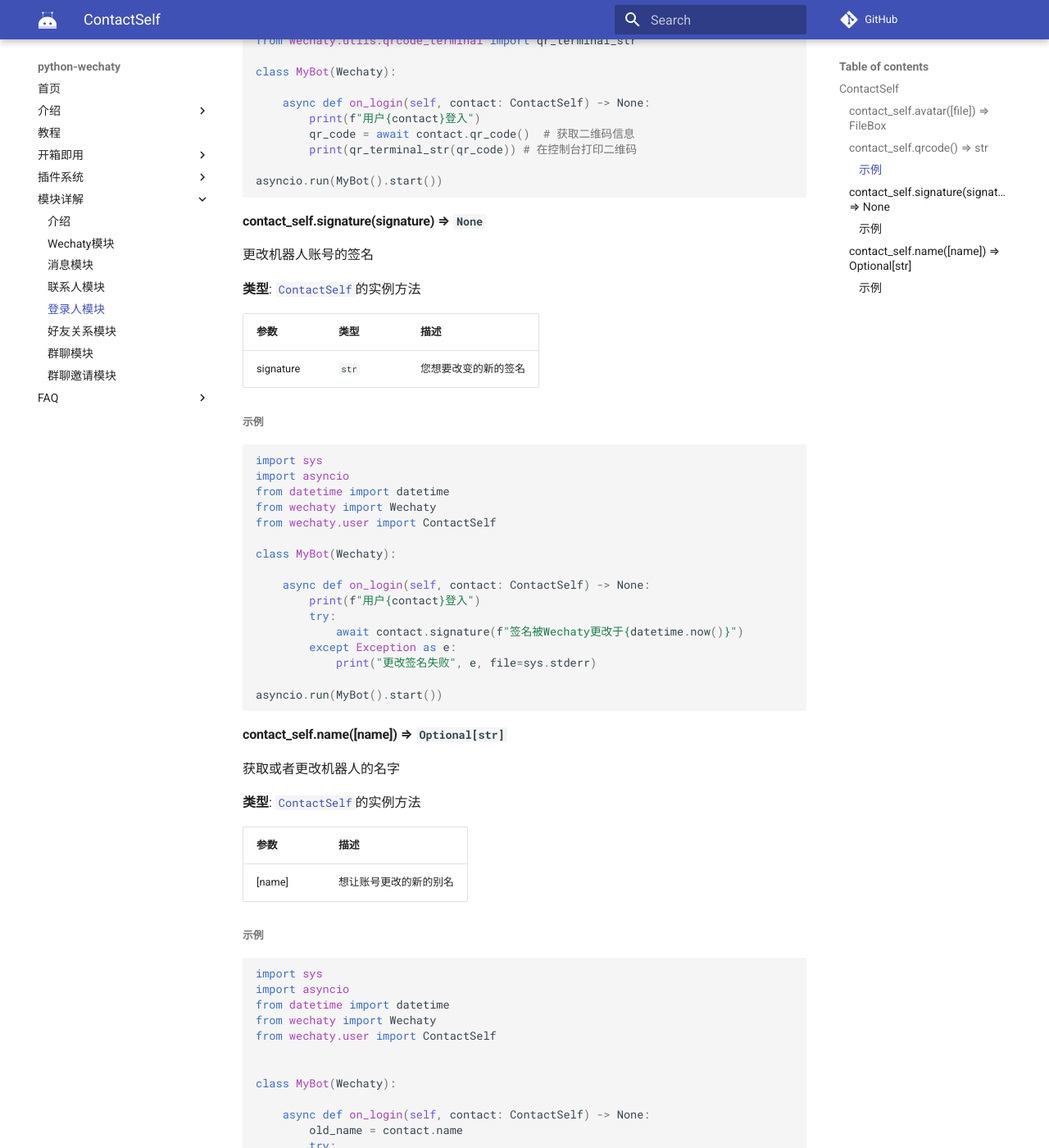
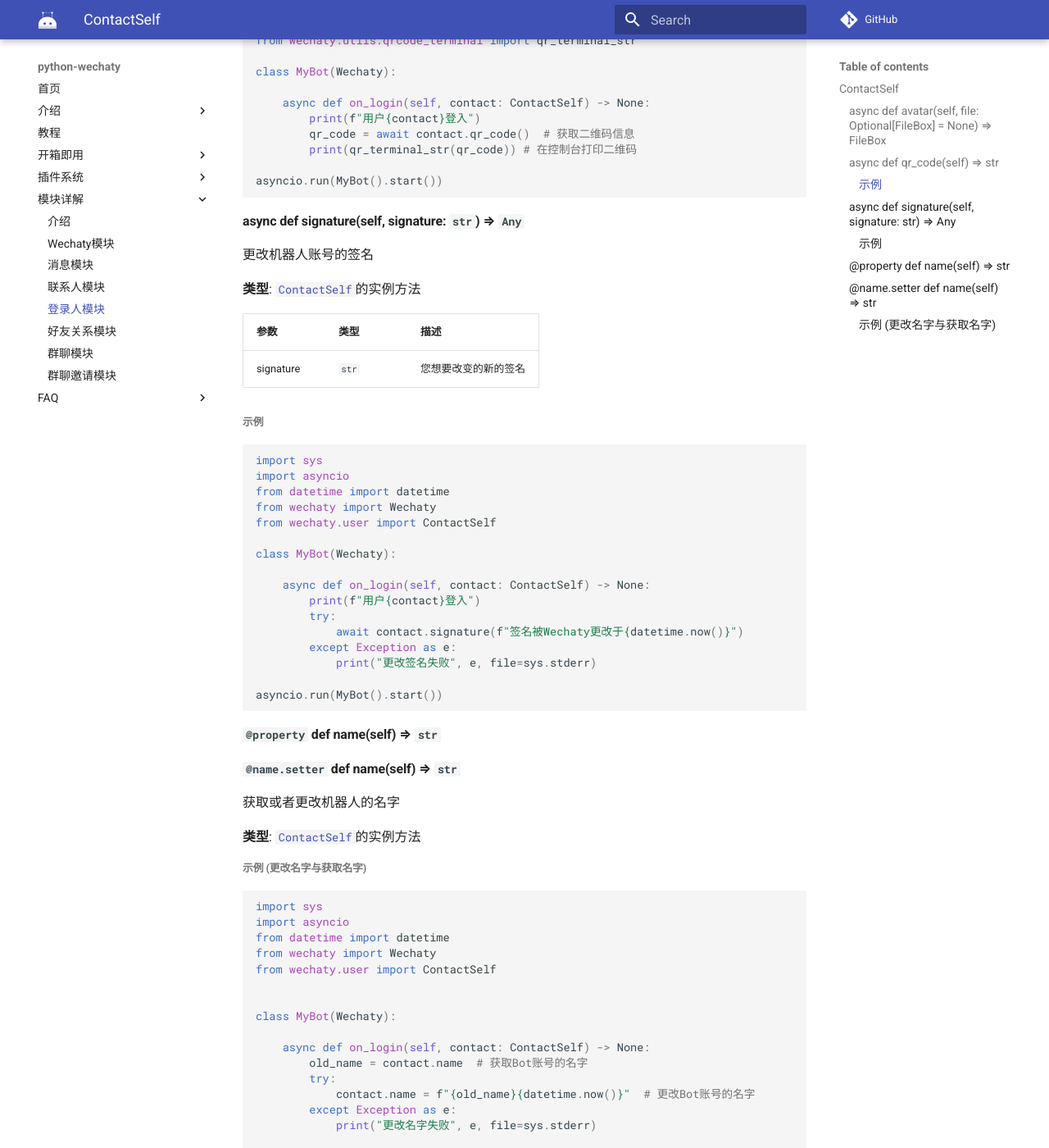
Before and after one commit to wechaty/python-wechaty, an MkDocs documentation site: the page built from docs/references/contact-self.md, in a window 1280 px wide and 1400 px high, scrolled down 1836 px. Shown: the whole window at 82% size. Built offline with MkDocs 1.6.1 and Material for MkDocs 9.7.7, drawn with Linux system fonts in a browser that asks for light colours; comment, search, counter and statistics services are not loaded; some of the changed text lies outside the part shown.

Commit message:
provide more clear docs description

````diff
--- a/docs/references/contact-self.md
+++ b/docs/references/contact-self.md
@@ -14,12 +14,12 @@ title: ContactSelf
 
 * [contact_self](contact-self.md#contactself)
   * [intance](contact-self.md#contactself)
-    * [contact_self.avatar\(\[file\]\) ⇒ `None | FileBox`](contact-self.md#contactselfavatarfile-⇒-promise)
+    * [contact_self.avatar\(\[file\]\) ⇒ `FileBox`](contact-self.md#contactselfavatarfile-⇒-promise)
     * [contact_self.qrcode\(\) ⇒ `str`](contact-self.md#contactselfqrcode-⇒-promise)
-    * [contact_self.signature\(signature\) ⇒ `str`](contact-self.md#contactselfsignaturesignature)
-    * [contact_self.name\(\[name\]\) ⇒ `None | str`](contact-self.md#contactselfname-⇒-promisestring)
+    * [contact_self.signature\(signature\) ⇒ `Any`](contact-self.md#contactselfsignaturesignature)
+    * [contact_self.name\(\[name\]\) ⇒ `str | None`](contact-self.md#contactselfname-⇒-promisestring)
 
-### contact_self.avatar\(\[file\]\) ⇒ `FileBox`
+### async def avatar(self, file: `Optional[FileBox]` = None) ⇒ `FileBox`
 
 获取/设置 机器人所使用账号的头像
 
@@ -71,7 +71,7 @@ class MyBot(Wechaty):
 asyncio.run(MyBot().start())
 ```
 
-### contact_self.qrcode\(\) ⇒ `str`
+### async def qr_code(self) ⇒ `str`
 
 获取机器人账号的二维码链接
 
@@ -95,7 +95,7 @@ class MyBot(Wechaty):
 asyncio.run(MyBot().start())
 ```
 
-### contact_self.signature\(signature\) ⇒ `None`
+### async def signature(self, signature: `str`) ⇒ `Any`
 
 更改机器人账号的签名
 
@@ -126,17 +126,15 @@ class MyBot(Wechaty):
 asyncio.run(MyBot().start())
 ```
 
-### contact_self.name\(\[name\]\) ⇒ `Optional[str]`
+### `@property` def name(self) ⇒ `str`
+### `@name.setter` def name(self) ⇒ `str`
 
 获取或者更改机器人的名字
 
 **类型**: [`ContactSelf`](contact-self.md#contactself)的实例方法
 
-| 参数 | 描述 |
-| :--- | :--- |
-| \[name\] | 想让账号更改的新的别名 |
 
-#### 示例
+#### 示例 \(更改名字与获取名字\)
 
 ```python
 import sys
@@ -149,9 +147,9 @@ from wechaty.user import ContactSelf
 class MyBot(Wechaty):
 
     async def on_login(self, contact: ContactSelf) -> None:
-        old_name = contact.name
+        old_name = contact.name  # 获取Bot账号的名字
         try:
-            contact.name = f"{old_name}{datetime.now()}"
+            contact.name = f"{old_name}{datetime.now()}"  # 更改Bot账号的名字
         except Exception as e:
             print("更改名字失败", e, file=sys.stderr)
 
````
